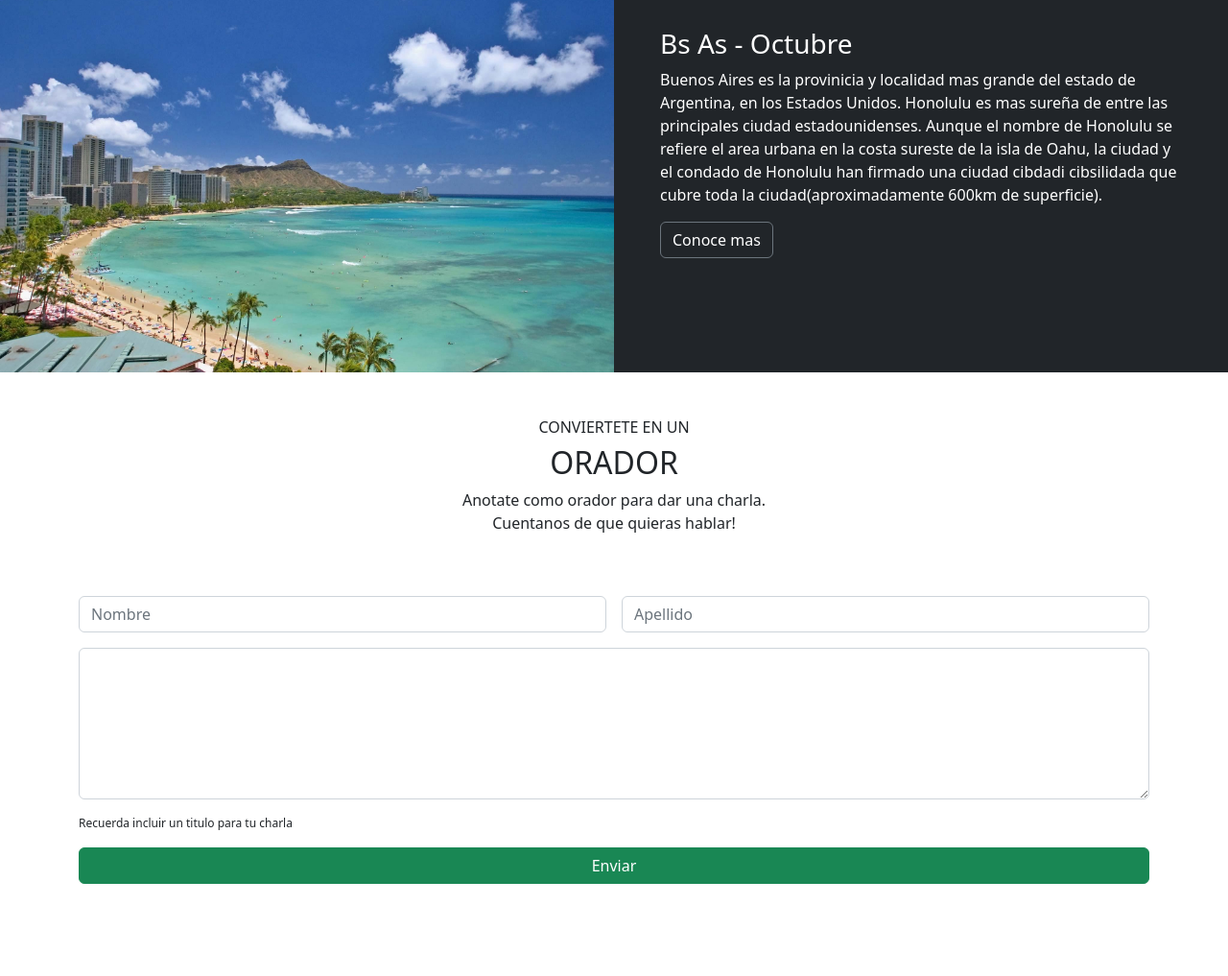
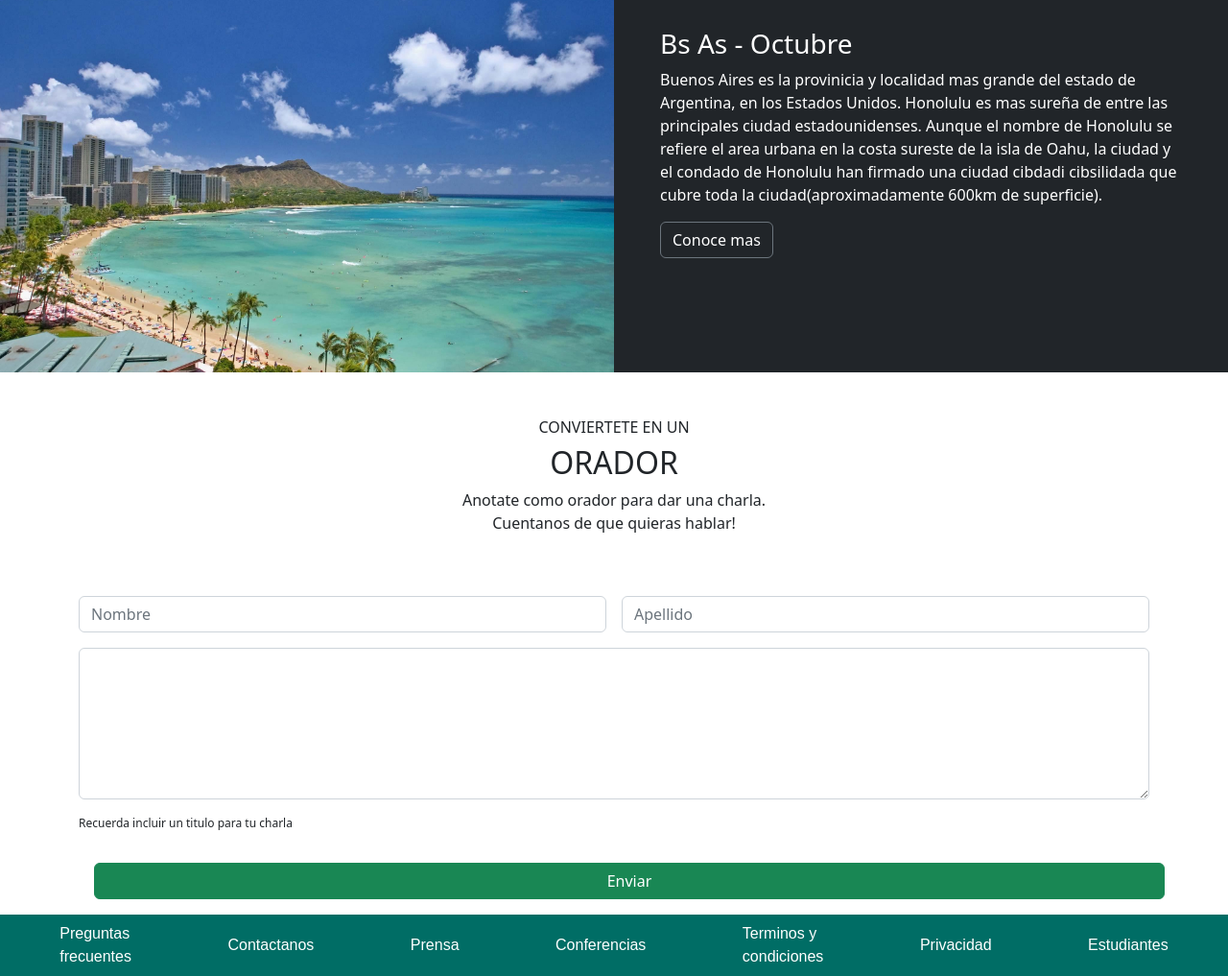
Before and after one commit to tomasschmitlein/CodoACodo, a plain HTML site: page index.html in a window 1280 px wide. Shown: the part 1633-2650 px from the top of the page at 96% size. Before the commit the page ends 2554 px from the top, so only its background shows below. Drawn offline with nearby package versions, Linux system fonts and the light colour scheme.

Commit message:
pagina terminada

```diff
--- a/index.html
+++ b/index.html
@@ -211,7 +211,7 @@
                 </div>
                 <div class="col-12">
                     <p style="font-size: 12px;">Recuerda incluir un titulo para tu charla</p>
-                    <button class="btn btn-success w-100">Enviar</button>
+                    <button class="btn btn-success w-100 m-3">Enviar</button>
                 </div>
             </div>
         </div>
@@ -219,8 +219,18 @@
 
     <!--FOOTER-->
 
-    <footer>
-
+    <footer class="container-fluid">
+        <div class="row">
+            <div class="col bg-footer d-flex justify-content-around align-items-center">
+                <a class="a-reset p-2" href="#">Preguntas <br/>frecuentes</a>
+                <a class="a-reset p-2" href="#">Contactanos</a>
+                <a class="a-reset p-2" href="#">Prensa</a>
+                <a class="a-reset p-2" href="#">Conferencias</a>
+                <a class="a-reset p-2" href="#">Terminos y <br/>condiciones</a>
+                <a class="a-reset p-2" href="#">Privacidad</a>
+                <a class="a-reset p-2" href="#">Estudiantes</a>
+            </div>
+        </div>
     </footer>
 
 </body>
```
